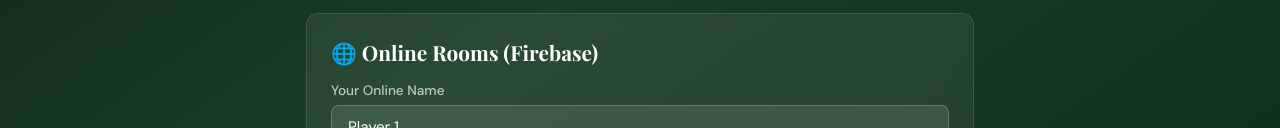
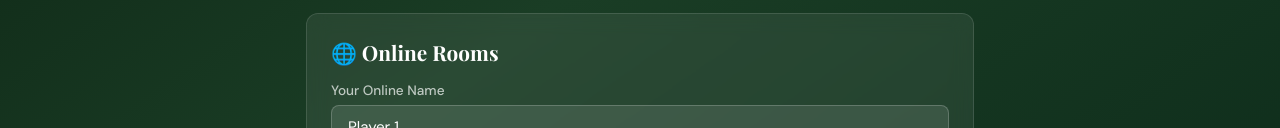
Before and after one commit to WakifRajin/monopoly-bd, a plain HTML site: page index.html in a window 1280 px wide. Shown: the part 455-583 px from the top of the page. Drawn offline with nearby package versions, Linux system fonts and the light colour scheme.

Commit message:
Update index.html

```diff
--- a/index.html
+++ b/index.html
@@ -382,7 +382,7 @@ body{font-family:var(--font-body);background:#0f2318;color:#1a1a1a;overscroll-be
       <button class="btn btn-secondary btn-sm" id="add-player-btn" onclick="addPlayerSlot()">+ Add Player</button>
     </div>
     <div class="card">
-      <h2>🌐 Online Rooms (Firebase)</h2>
+      <h2>🌐 Online Rooms</h2>
       <div class="input-group">
         <label>Your Online Name</label>
         <input type="text" id="online-player-name" maxlength="24" placeholder="Enter your name">
```
